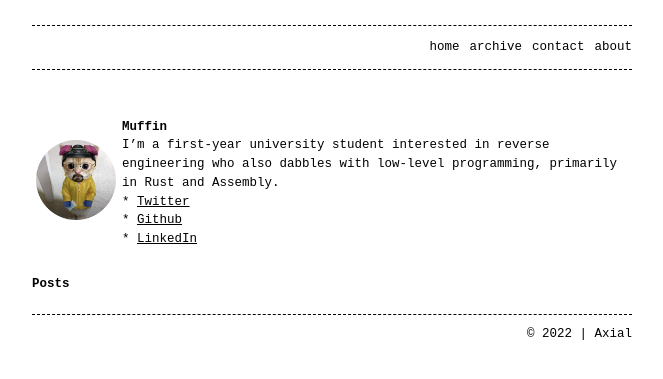
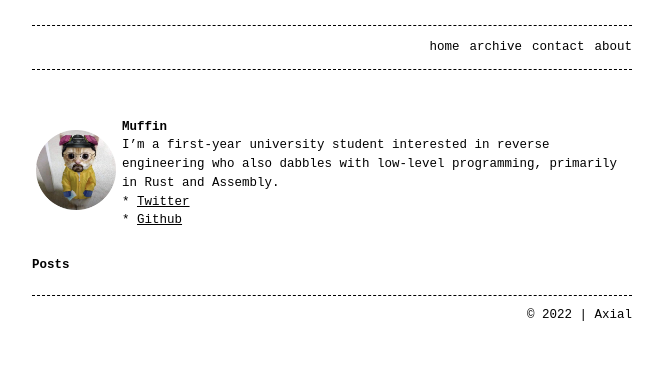
Before and after one commit to RixedLabs/RixedLabs.github.io, a Jekyll site: the page built from muffin.md, in a window 1280 px wide. Shown: the top 379 px of the page, without its empty margins (308-971 px from the left). Built offline with Jekyll 4.4.1, drawn with Linux system fonts in a browser that asks for light colours; our own code applies the rules of GitHub Pages for plain Markdown files.

Commit message:
Update muffin.md

```diff
--- a/muffin.md
+++ b/muffin.md
@@ -10,7 +10,7 @@ title: muffin
         <br>
 * <a href="https://twitter.com/_muffin31">Twitter</a> <br>
 * <a href="https://github.com/muff-in">Github</a> <br>
-* <a href="https://www.linkedin.com/in/muff1n/">LinkedIn</a> <br>
+
     </td>
   </tr> <br>
 </table>
```
